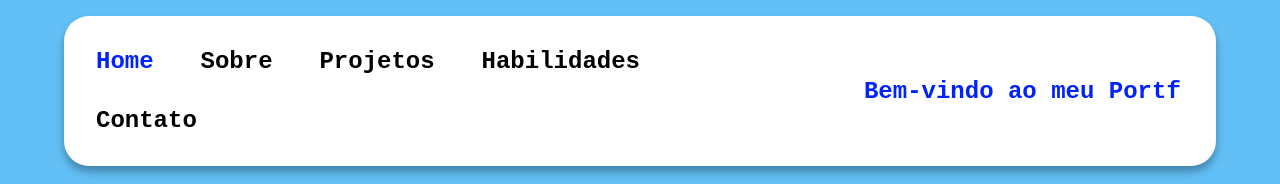
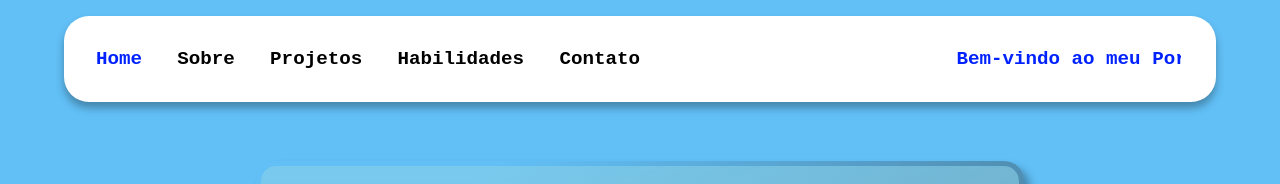
Before and after one commit to Emmanuelf21/meu-portfolio, a React (Vite) app: page / in a window 1280 px wide. Shown: the top 184 px of the page. Built offline with nearby package versions, Linux system fonts and the light colour scheme.

Commit message:
navbar corrigida

```diff
--- a/src/components/NavBar.css
+++ b/src/components/NavBar.css
@@ -19,7 +19,6 @@
 #navBar svg{
   display: none;
 }
-
 .menu-burger{
   width: 50%;
 }
@@ -45,9 +44,8 @@ a.h2-home{
     font-weight: bold;
     font-size: 1.5rem;
 }
-.visivel{
-  display: flex;
-}
+
+
 @keyframes blinkCursor {
     50% {
       border-right-color: transparent;
@@ -78,8 +76,19 @@ a.h2-home{
     animation: typeAndDelete 4s steps(11) infinite,
       blinkCursor 0.5s step-end infinite alternate;
   }
+  @media screen and (max-width: 1490px) {
+    .menu-burger{
+      width: 50%;
+    }
+    .menuBar{
+      flex-wrap: nowrap;
+    }
+    .menuBar a, #navBar p{
+      font-size: 1.2rem;
+  }
+  }
 
-  @media  screen and (max-width: 1000px) {
+  @media  screen and (max-width: 1035px) {
     #navBar{
       flex-direction: column-reverse;
       gap: 1rem;
@@ -106,7 +115,7 @@ a.h2-home{
       display: flex;
       flex-direction: column;
       position: absolute;
-      top: 100px;
+      top: 6.8rem;
       width: 70%;
       padding: 1rem;
       backdrop-filter: blur(8px);
@@ -138,4 +147,7 @@ a.h2-home{
     #navBar svg{
       font-size: 1.7rem;
     }
+    .menuBar{
+      top: 6rem;
+    }
   }
--- a/src/pages/home.css
+++ b/src/pages/home.css
@@ -104,14 +104,18 @@
         box-shadow: 4px 4px 8px #00000088 ;
     }
 }
-
+@media screen and (max-width: 1000px){
+    .container-home{
+        width: 80%;
+    }
+}
 @media screen and (max-width: 600px) {
     .container-home{
         display: flex;
         flex-direction: column-reverse;
         width: 100%;
         gap: 2rem;
-        padding: 1rem;
+        padding: 1.2rem;
         background: none;
         border: none;
         box-shadow: none;
```
